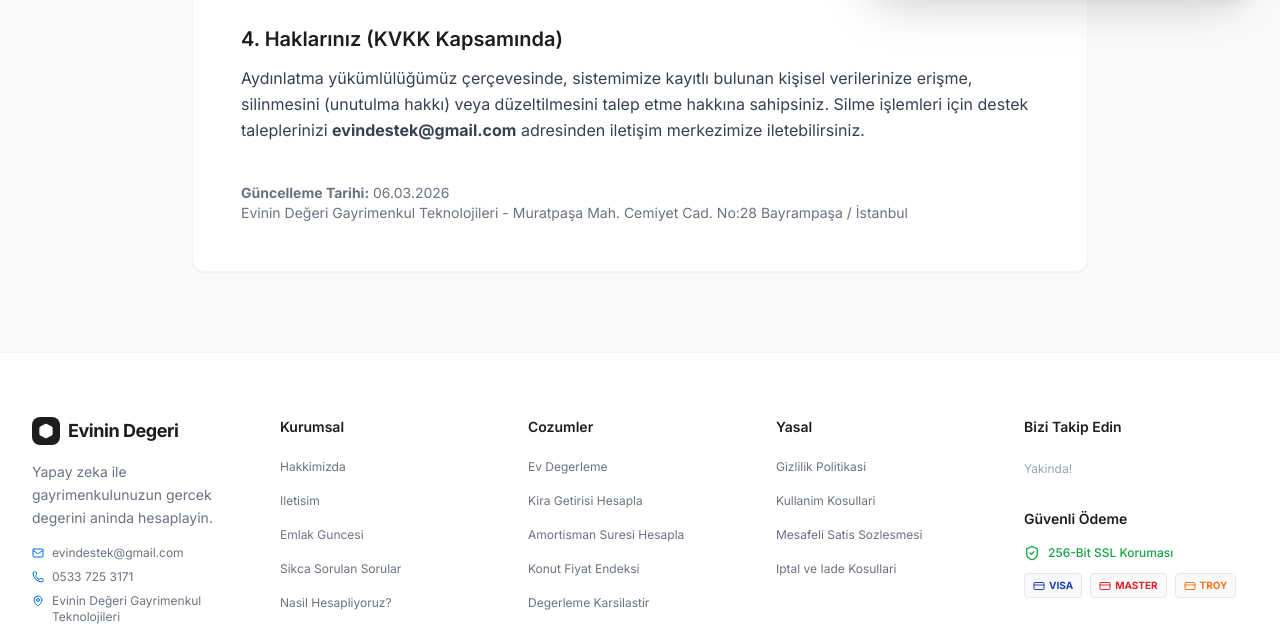
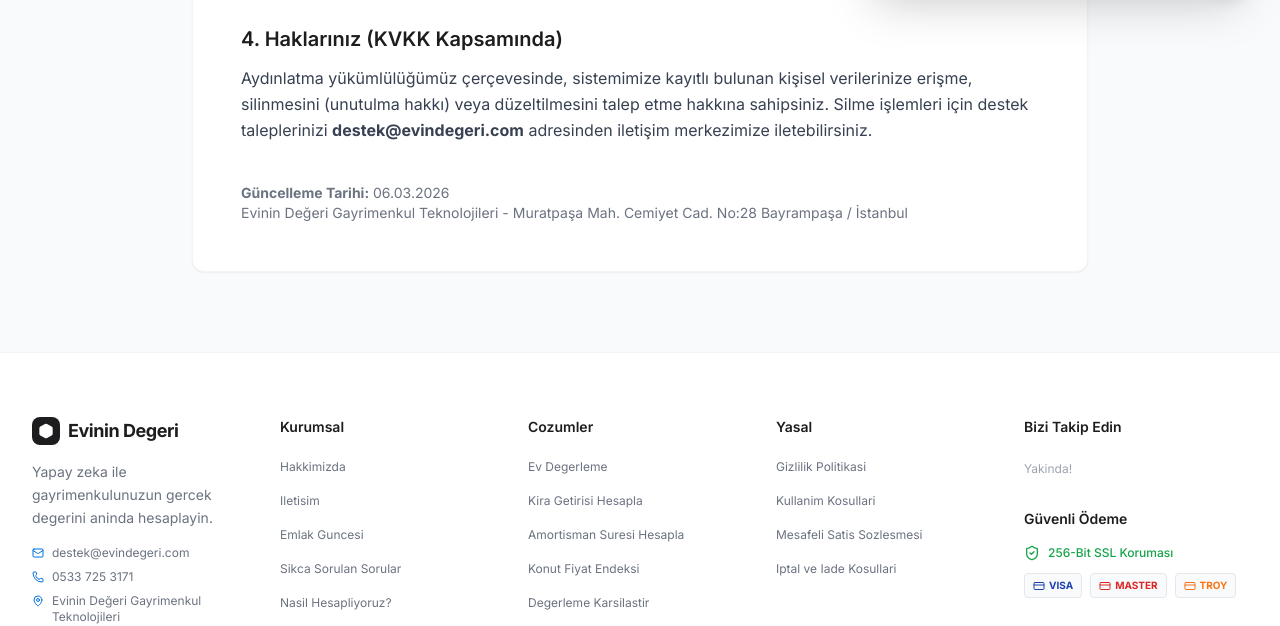
Before and after one commit to pues34/evinin-degeri, a Next.js app: page /gizlilik-politikasi in a window 1280 px wide. Shown: the part 783-1409 px from the top of the page. Built offline with nearby package versions, Linux system fonts and the light colour scheme; no server answers; the database is empty.

Commit message:
docs/refactor: update support email to destek@evindegeri.com globally

```diff
--- a/scripts/seed-pages.js
+++ b/scripts/seed-pages.js
@@ -12,7 +12,7 @@
             <h3>Tarafımızca Toplanan Veriler</h3>
             <ul>
                 <li>Ev değerleme aşamasında girilen fiziksel özellikler (Kat, yaş, alan).</li>
-                <li>Haberleşme formunda paylaşılan e-posta adresi (<em>evindestek@gmail.com</em> üzerinden sağlanan erişimler dahil).</li>
+                <li>Haberleşme formunda paylaşılan e-posta adresi (<em>destek@evindegeri.com</em> üzerinden sağlanan erişimler dahil).</li>
             </ul>
             <p>KVKK çerçevesinde verileriniz şifreli sunucularda saklanmakta ve üçüncü kişilere satılmamaktadır. İstanbul bölgesine özel gayrimenkul fiyat hesaplama algoritmamız tamamen anonim konut verileriyle beslenir.</p>
             <h3>Çerez (Cookie) Kullanımı</h3>
@@ -29,7 +29,7 @@
             <p>Platformumuz üzerinden aldığınız <strong>Ev Değeri Hesaplama Yorumları</strong> ve "Bölge Analiz Raporları", güncel TCMB enflasyon metrikleri ve İstanbul ilçe-mahalle bazlı baz fiyat çarpanlarıyla OpenAI destekli gelişmiş bir algoritma tarafından üretilir. Ancak bu sonuçlar sadece tavsiye niteliğindedir. Alım-satım kararlarınızı tamamen sitemize dayandırarak yaşayabileceğiniz maddi kayıplardan platformumuz sorumlu tutulamaz.</p>
             <h3>Telif Hakları</h3>
             <p>Sitemizin tasarımı, yapay zeka tarafından oluşturulan dinamik içerikleri, blog makaleleri ve değerleme formül çarpanları Evinin Değeri ekibine aittir. Kopyalanması ve ticari amaçlarla başka bir sitede yayınlanması yasaktır.</p>
-            <p>İletişim, şikayet ve diğer talepleriniz için bize her zaman <strong>evindestek@gmail.com</strong> adresinden ulaşabilirsiniz.</p>
+            <p>İletişim, şikayet ve diğer talepleriniz için bize her zaman <strong>destek@evindegeri.com</strong> adresinden ulaşabilirsiniz.</p>
             `
         },
         {
@@ -40,7 +40,7 @@
             <p><strong>Evinin Değeri</strong>, ev alıp satmak veya emlak yatırımı yapmak isteyen kullanıcıları tahmini piyasa gerçekleriyle anında buluşturan bağımsız bir teknoloji girişimidir.</p>
             <h3>Vizyonumuz: Neden Bizi Tercih Etmelisiniz?</h3>
             <p>Geleneksel emlak yetkililerinin "Göz Kararı" yöntemi yerine, günümüzde veriye çok inanan yatırımcılar için bir yapay zeka analiz platformu tasarladık. İstanbul gibi gayrimenkul fiyat dinamiklerinin gün aşırı değiştiği metropollerde, bölge bazlı şerefiye algoritmamız (Asansör, Bina Yaşı, Otopark, Güvenlik çarpanları vb.) devreye girerek Türkiye'nin ilk tam otonom SEO ve emlak sonuç motorunu oluşturduk.</p>
-            <p>Sitemizin tamamen ücretsiz bireysel kullanımını bir devrim olarak görüyoruz. Bize ulaşmak, reklam veya iş birliği yapmak için: <strong>evindestek@gmail.com</strong></p>
+            <p>Sitemizin tamamen ücretsiz bireysel kullanımını bir devrim olarak görüyoruz. Bize ulaşmak, reklam veya iş birliği yapmak için: <strong>destek@evindegeri.com</strong></p>
             `
         }
     ];
--- a/seed_legal_pages.js
+++ b/seed_legal_pages.js
@@ -56,7 +56,7 @@
 <p>Platformumuz, kullanici deneyimini iyilestirmek ve site performansini analiz etmek amaciyla cerezler kullanmaktadir. Cerez tercihlerinizi tarayici ayarlarinizdan yonetebilirsiniz.</p>
 
 <h2>9. Iletisim</h2>
-<p>Gizlilik politikamiza iliskin sorulariniz icin <strong>evindestek@gmail.com</strong> adresinden bize ulasabilirsiniz.</p>
+<p>Gizlilik politikamiza iliskin sorulariniz icin <strong>destek@evindegeri.com</strong> adresinden bize ulasabilirsiniz.</p>
 
 <p><em>Son guncelleme: Mart 2026</em></p>`
     },
@@ -117,7 +117,7 @@
 <p>Bu kosullar Turkiye Cumhuriyeti hukukuna tabidir. Uyusmazliklarda Istanbul Mahkemeleri ve Icra Daireleri yetkilidir.</p>
 
 <h2>10. Iletisim</h2>
-<p>Kullanim kosullarina iliskin sorulariniz icin <strong>evindestek@gmail.com</strong> adresinden bize ulasabilirsiniz.</p>
+<p>Kullanim kosullarina iliskin sorulariniz icin <strong>destek@evindegeri.com</strong> adresinden bize ulasabilirsiniz.</p>
 
 <p><em>Son guncelleme: Mart 2026</em></p>`
     }
--- a/src/app/api/b2b/register/route.ts
+++ b/src/app/api/b2b/register/route.ts
@@ -58,7 +58,7 @@
             try {
                 await resend.emails.send({
                     from: "Evinin Değeri Sistem <bilgi@evindegeri.com>",
-                    to: "evindestek@gmail.com", // Admin E-mail
+                    to: "destek@evindegeri.com", // Admin E-mail
                     subject: "Yeni B2B Emlakçı Kaydı!",
                     html: `
                       <div style="font-family: Arial, sans-serif; max-width: 600px; margin: 0 auto; padding: 20px;">
--- a/src/app/api/valuation/route.ts
+++ b/src/app/api/valuation/route.ts
@@ -479,7 +479,7 @@
 
                                     <p style="text-align: center; margin-top: 20px;">
                                       Geri bildirimleriniz ve sorularınız için bize ulaşın: <br/>
-                                        <a href="mailto:evindestek@gmail.com" style="color: #2563eb; text-decoration: none;"> evindestek@gmail.com</a>
+                                        <a href="mailto:destek@evindegeri.com" style="color: #2563eb; text-decoration: none;"> destek@evindegeri.com</a>
                                           </p>
         </div>
       </div>
@@ -489,7 +489,7 @@
         // Send Notification to Admin
         await resend.emails.send({
           from: "Evinin Değeri Sistem <bilgi@evindegeri.com>",
-          to: "evindestek@gmail.com", // Admin email
+          to: "destek@evindegeri.com", // Admin email
           subject: "Yeni Değerleme Talebi!",
           html: `
                                           <div style="font-family: Arial, sans-serif; max-width: 600px; margin: 0 auto; padding: 20px;">
--- a/src/app/gizlilik-politikasi/page.tsx
+++ b/src/app/gizlilik-politikasi/page.tsx
@@ -38,7 +38,7 @@
                     <section>
                         <h2 className="text-xl font-semibold text-appleDark mb-3">4. Haklarınız (KVKK Kapsamında)</h2>
                         <p>
-                            Aydınlatma yükümlülüğümüz çerçevesinde, sistemimize kayıtlı bulunan kişisel verilerinize erişme, silinmesini (unutulma hakkı) veya düzeltilmesini talep etme hakkına sahipsiniz. Silme işlemleri için destek taleplerinizi <strong>evindestek@gmail.com</strong> adresinden iletişim merkezimize iletebilirsiniz.
+                            Aydınlatma yükümlülüğümüz çerçevesinde, sistemimize kayıtlı bulunan kişisel verilerinize erişme, silinmesini (unutulma hakkı) veya düzeltilmesini talep etme hakkına sahipsiniz. Silme işlemleri için destek taleplerinizi <strong>destek@evindegeri.com</strong> adresinden iletişim merkezimize iletebilirsiniz.
                         </p>
                     </section>
 
--- a/src/app/iletisim/page.tsx
+++ b/src/app/iletisim/page.tsx
@@ -39,8 +39,8 @@
                             <a href="tel:+905337253171" className="text-appleBlue font-medium text-sm hover:underline flex items-center justify-center gap-2">
                                 <Phone size={14} /> 0533 725 3171
                             </a>
-                            <a href="mailto:evindestek@gmail.com" className="text-appleBlue font-medium text-sm hover:underline">
-                                evindestek@gmail.com
+                            <a href="mailto:destek@evindegeri.com" className="text-appleBlue font-medium text-sm hover:underline">
+                                destek@evindegeri.com
                             </a>
                         </div>
                     </div>
--- a/src/app/iptal-iade/page.tsx
+++ b/src/app/iptal-iade/page.tsx
@@ -39,7 +39,7 @@
                     </section>
 
                     <section className="pt-4 text-sm text-gray-500">
-                        <p>İletişim ve Destek: <strong>evindestek@gmail.com</strong></p>
+                        <p>İletişim ve Destek: <strong>destek@evindegeri.com</strong></p>
                     </section>
                 </div>
             </div>
--- a/src/app/mesafeli-satis-sozlesmesi/page.tsx
+++ b/src/app/mesafeli-satis-sozlesmesi/page.tsx
@@ -19,7 +19,7 @@
                         <p><strong>Adres:</strong> Muratpaşa Mah. Cemiyet Cad. No:28 Bayrampaşa / İstanbul</p>
                         <p><strong>Vergi Dairesi:</strong> Tuna Vergi Dairesi</p>
                         <p><strong>Vergi / T.C. Kimlik No:</strong> 1310852802</p>
-                        <p><strong>E-posta:</strong> evindestek@gmail.com</p>
+                        <p><strong>E-posta:</strong> destek@evindegeri.com</p>
                         <p><strong>Telefon:</strong> 0533 725 3171</p>
 
                         <h3 className="font-medium mt-4 mb-1">1.2 Alıcı:</h3>
--- a/src/app/yonetim-gizli-portal/page.tsx
+++ b/src/app/yonetim-gizli-portal/page.tsx
@@ -51,7 +51,7 @@
     const [editBlogContent, setEditBlogContent] = useState("");
 
     // V24: Contact info settings
-    const [contactEmail, setContactEmail] = useState("evindestek@gmail.com");
+    const [contactEmail, setContactEmail] = useState("destek@evindegeri.com");
     const [contactPhone, setContactPhone] = useState("");
     const [contactAddress, setContactAddress] = useState("Istanbul, Turkiye");
     const [workingHours, setWorkingHours] = useState("Hafta ici: 09:00 - 18:00, Hafta sonu: 10:00 - 15:00");
--- a/src/components/Footer.tsx
+++ b/src/components/Footer.tsx
@@ -29,7 +29,7 @@
                         <div className="space-y-2 text-gray-500 text-xs">
                             <div className="flex items-center gap-2">
                                 <Mail size={12} className="text-appleBlue shrink-0" />
-                                <a href="mailto:evindestek@gmail.com" className="hover:text-appleBlue transition-colors">evindestek@gmail.com</a>
+                                <a href="mailto:destek@evindegeri.com" className="hover:text-appleBlue transition-colors">destek@evindegeri.com</a>
                             </div>
                             <div className="flex items-center gap-2">
                                 <Phone size={12} className="text-appleBlue shrink-0" />
```
